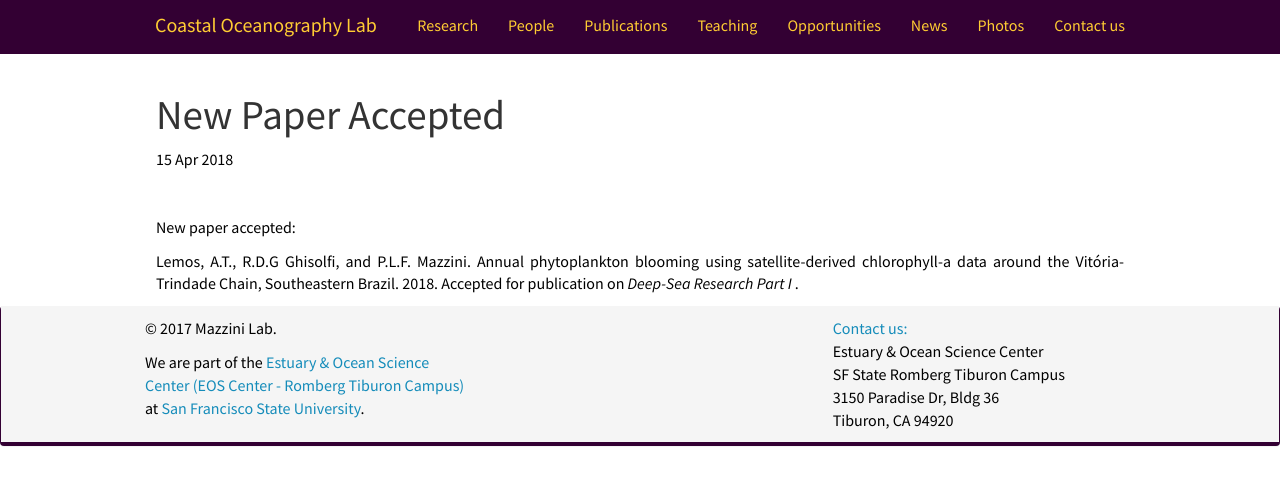
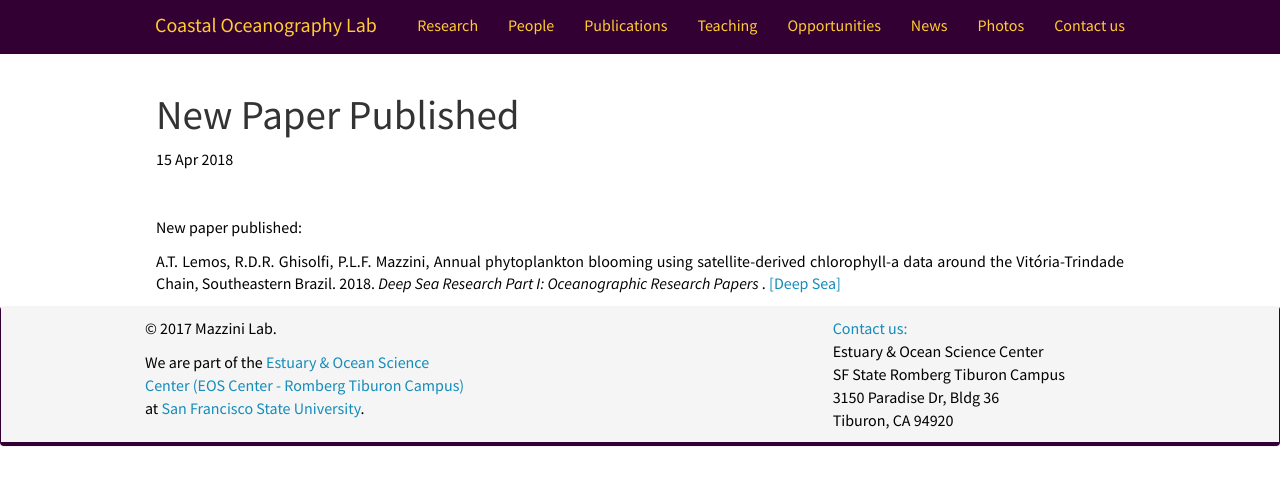
Before and after one commit to mazzinilab/mazzinilab.github.io, a Jekyll site: the page built from _posts/2018-04-15-New-Paper-Published.md, in a window 1280 px wide. Shown: the top 485 px of the page. Built offline with Jekyll 4.4.1, drawn with Linux system fonts in a browser that asks for light colours; nearby versions of some CDN libraries.

Commit message:
added paper

```diff
--- a/_posts/2018-04-15-New-Paper-Published.md
+++ b/_posts/2018-04-15-New-Paper-Published.md
@@ -1,6 +1,6 @@
 ---
 layout: post
-title: "New Paper Accepted"
+title: "New Paper Published"
 date: 2018-04-15
 ---
 
@@ -8,8 +8,7 @@ date: 2018-04-15
 
 <div style="text-align:justify" markdown="1">
 
-<p> New paper accepted: </p>
-<p> Lemos, A.T., R.D.G Ghisolfi, and P.L.F. Mazzini. Annual phytoplankton blooming using satellite-derived chlorophyll-a data around the Vitória-Trindade Chain, Southeastern Brazil. 2018. Accepted for publication on <i> Deep-Sea Research Part I </i>.
-</p>
+<p> New paper published: </p>
+<p> A.T. Lemos, R.D.R. Ghisolfi, P.L.F. Mazzini, Annual phytoplankton blooming using satellite-derived chlorophyll-a data around the Vitória-Trindade Chain, Southeastern Brazil. 2018. <i> Deep Sea Research Part I: Oceanographic Research Papers </i>. [[Deep Sea]](https://www.sciencedirect.com/science/article/pii/S0967063717303084) </p>
 
 </div>
```
Also changed, not shown: _pages/publications.md (+1 -1 lines), 1 other file.
